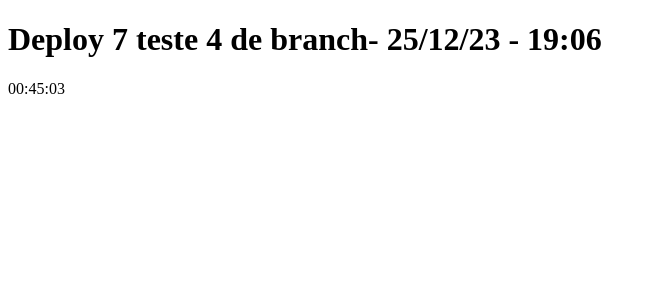
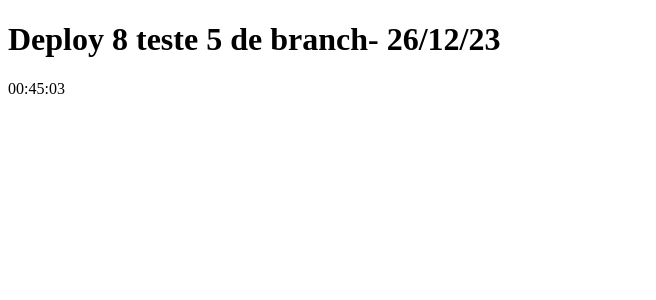
Before and after one commit to github-renan/clone-tabnews, a Next.js app: page / in a window 1280 px wide. Shown: the top 300 px of the page, without its empty margins (0-656 px from the left). Built offline with nearby package versions, Linux system fonts and the light colour scheme.

Commit message:
teste git pc desktop

```diff
--- a/pages/index.js
+++ b/pages/index.js
@@ -30,7 +30,7 @@ function Home() {
 
   return (
     <div>
-      <h1>Deploy 7 teste 4 de branch- 25/12/23 - 19:06</h1>
+      <h1>Deploy 8 teste 5 de branch- 26/12/23 </h1>
       <div id="dataHoraDisplay">{horaAtual}</div>
     </div>
   );
```
